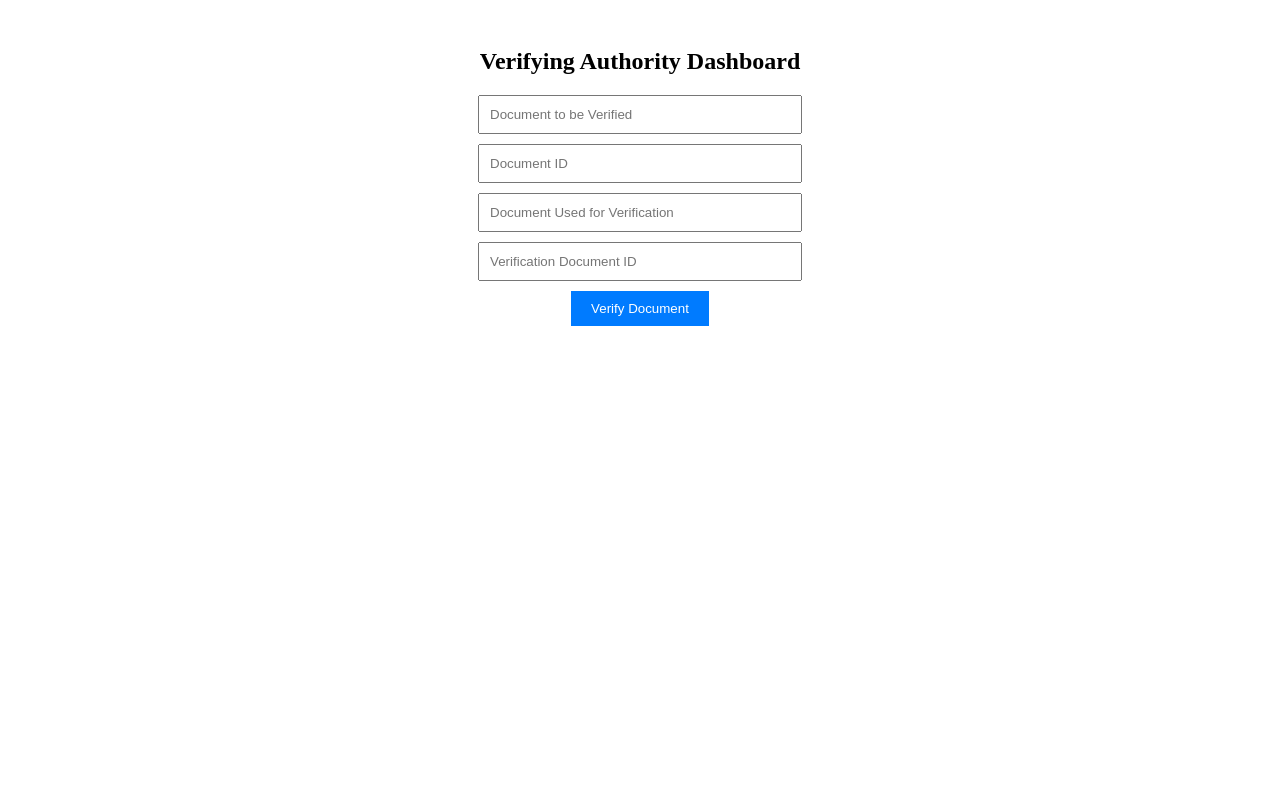
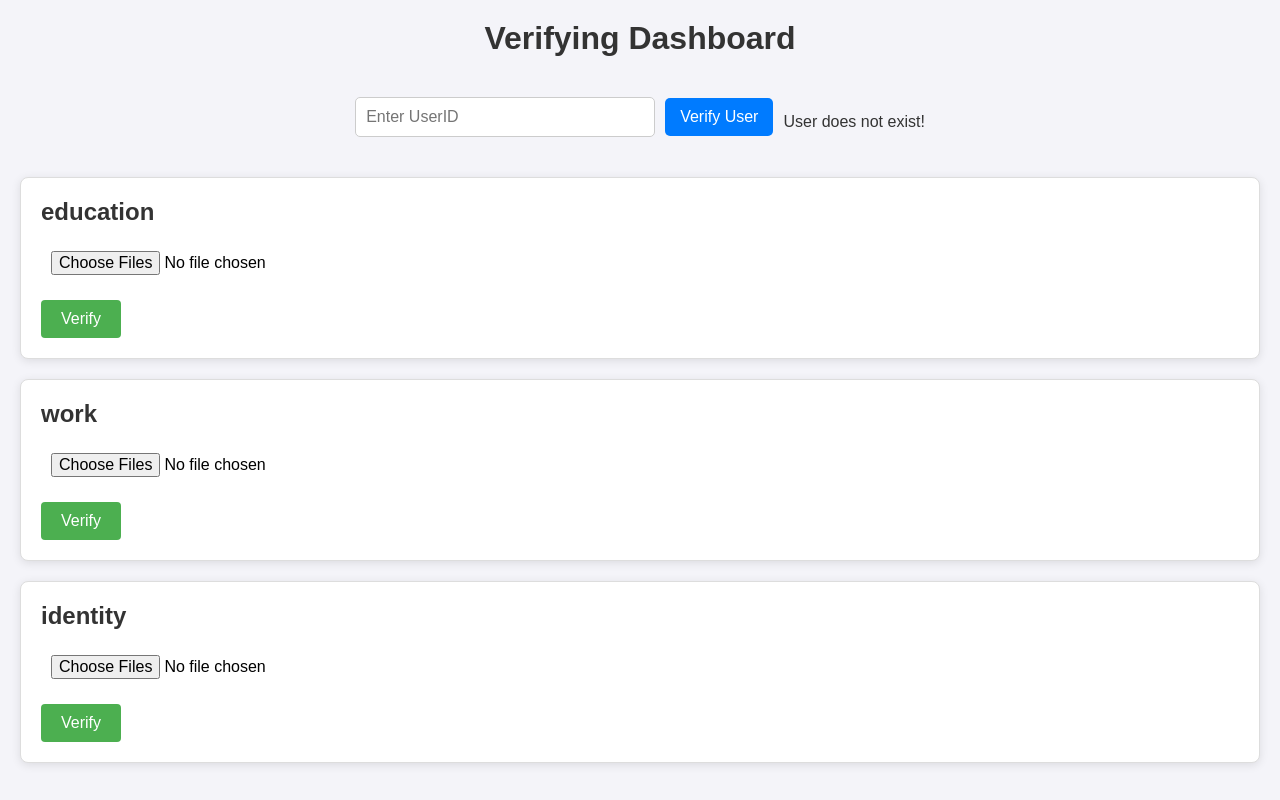
Before and after one commit to Intell-Alpha/documentVerification, a React (Vite) app in the folder JSapp/client/: page /VerifyingDashboard in a window 1280 px wide. Built offline with nearby package versions, Linux system fonts and the light colour scheme.

Commit message:
Kaushal (#20)
* updates in gemini and dashboards

* update:

```diff
--- a/JSapp/client/src/components/VerifyingDashboard.jsx
+++ b/JSapp/client/src/components/VerifyingDashboard.jsx
@@ -1,49 +1,177 @@
-import React, { useState } from 'react';
+import React, { useState, useEffect } from 'react';
+import app from '../../firebase/config';
+import { firestore, auth, storage } from '../../firebase/config';
+import { collection, doc, getDoc, getDocs, setDoc } from 'firebase/firestore';
+import { updateMetadata, getDownloadURL, ref, uploadBytesResumable } from 'firebase/storage';
+import { redirect, useNavigate } from 'react-router-dom';
+import './verifying.css';
 
 const VerifyingDashboard = () => {
-  const [document, setDocument] = useState('');
-  const [documentId, setDocumentId] = useState('');
-  const [verificationDocument, setVerificationDocument] = useState('');
-  const [verificationDocumentId, setVerificationDocumentId] = useState('');
+  const [userID, setUserID] = useState('');
+  const [userVerified, setUserVerified] = useState(false);
+
+  const [catAccess, setCatAccess] = useState(['education', 'work', 'identity']);
+
+  const navigate = useNavigate();
+    // This is the empty function you asked me to create.
+    useEffect(() => {
+      console.log("Verifying Dashboard has been loaded or reloaded.");
+      // getCategoryAccess();
+
+      // You can add any logic you want to execute here by replacing my
+    }, []); // Empty dependency array means this runs only once on mount
+
+
+    async function getCategoryAccess(){
+      // console.log("fetchDB called");
+      try {
+
+        console.log(auth.currentUser['uid']);
+        const path = 'users/'+auth.currentUser['uid']+'/authorization'
+        const snapshot = await getDoc(doc(firestore, path, 'credentials'))
+        const catAcc = snapshot.data()['categoryAccess']
+        const isValid = snapshot.data()['dashboardAccess']==='Verifying'
+        setCatAccess(catAcc)
+        if(!isValid){
+          alert('You do not have access to this dashboard');
+          navigate('/')
+        }
+      } catch (error) {
+        // alert("please login again");
+        navigate('/')
+      }
+    }
+
 
   const handleVerify = () => {
     // Handle verification logic here
     alert('Document verified successfully!');
   };
 
+  const getVerificationScore = () => {
+
+  }
+
+  const verifyDocuments = (category, files) => {
+    // Mock verification process (replace with actual function)
+    return {
+      summary: `Verified ${files.length} files in ${category}`,
+      score: Math.floor(Math.random() * 100) // Random score (replace with real logic)
+    };
+  };
+
+  const CategorySection = ({ category }) => {
+    const [files, setFiles] = useState([]);
+    const [verificationResult, setVerificationResult] = useState(null);
+
+    const handleFileUpload = (event) => {
+      const uploadedFiles = Array.from(event.target.files);
+      setFiles((prevFiles) => [...prevFiles, ...uploadedFiles]);
+    };
+    const handleDeleteFile = (fileName) => {
+      setFiles((prevFiles) => prevFiles.filter(file => file.name !== fileName));
+    };
+
+
+    const handleVerify = () => {
+      if (files.length === 0) {
+        alert("Please upload files before verifying.");
+        return;
+      }
+      const result = verifyDocuments(category, files);
+      setVerificationResult(result);
+    };
+
+    return (
+      <div className="category-section">
+        <h2 className="category-title">{category}</h2>
+
+        {/* File Upload */}
+        <input
+          className="file-input"
+          type="file"
+          multiple
+          accept=".pdf, .jpg, .jpeg, .png"
+          onChange={handleFileUpload}
+        />
+
+        {/* Uploaded Files */}
+        {files.length > 0 && (
+          <ul className="file-list">
+            {files.map((file, index) => (
+              <li key={index} className="file-item">
+                {file.name}
+                <button className="delete-btn" onClick={() => handleDeleteFile(file.name)}>Delete</button>
+              </li>
+            ))}
+          </ul>
+        )}
+
+        {/* Verify Button */}
+        <button className="verify-btn" onClick={handleVerify}>Verify</button>
+
+        {/* Summary and Score */}
+        {verificationResult && (
+          <div className="verification-result">
+            <p><strong>Summary:</strong> {verificationResult.summary}</p>
+            <p><strong>Score:</strong> {verificationResult.score}</p>
+          </div>
+        )}
+      </div>
+    );
+  };
+
+
+  const handleUserVerify = async() => {
+    console.log('pressed user verify')
+    try {
+      console.log(userID)
+      const colRef = doc(firestore, 'users', userID)
+      const snapshot = await getDoc(colRef)
+      if(snapshot.exists()){
+        setUserVerified(true)
+      }
+      else{
+        setUserVerified(false)
+      }
+
+
+
+    } catch (error) {
+      // console.log(error)
+      setUserVerified(false)
+    }
+  }
+
   return (
-    <div style={styles.container}>
-      <h2>Verifying Authority Dashboard</h2>
-      <input
-        type="text"
-        placeholder="Document to be Verified"
-        value={document}
-        onChange={(e) => setDocument(e.target.value)}
-        style={styles.input}
-      />
-      <input
-        type="text"
-        placeholder="Document ID"
-        value={documentId}
-        onChange={(e) => setDocumentId(e.target.value)}
-        style={styles.input}
-      />
-      <input
-        type="text"
-        placeholder="Document Used for Verification"
-        value={verificationDocument}
-        onChange={(e) => setVerificationDocument(e.target.value)}
-        style={styles.input}
-      />
-      <input
-        type="text"
-        placeholder="Verification Document ID"
-        value={verificationDocumentId}
-        onChange={(e) => setVerificationDocumentId(e.target.value)}
-        style={styles.input}
-      />
-      <button onClick={handleVerify} style={styles.button}>Verify Document</button>
+    <div className="App">
+
+      <h1 className="dashboard-heading">Verifying Dashboard</h1>
+      <div className="user-verification-section">
+        <input
+          type="text"
+          placeholder="Enter UserID"
+          value={userID}
+          onChange={(e) => setUserID(e.target.value)}
+          className="user-id-input"
+        />
+        <button onClick={handleUserVerify} className="verify-user-btn">
+          Verify User
+        </button>
+        {userVerified !== null && (
+          <p className="user-verification-result">
+            {userVerified ? 'User exists!' : 'User does not exist!'}
+          </p>
+        )}
+
+      </div>
+
+      {catAccess.map((category, index) => (
+        <CategorySection key={index} category={category} />
+      ))}
+
     </div>
+
   );
 };
 
--- /dev/null
+++ b/JSapp/client/src/components/verifying.css
@@ -0,0 +1,135 @@
+* {
+    box-sizing: border-box;
+    margin: 0;
+    padding: 0;
+  }
+
+  body {
+    font-family: 'Arial', sans-serif;
+    background-color: #f4f4f9;
+    padding: 20px;
+  }
+
+  .App {
+    display: flex;
+    flex-direction: column;
+    gap: 20px;
+  }
+
+  .dashboard-heading {
+    font-size: 32px;
+    color: #333;
+    text-align: center;
+    margin-bottom: 20px;
+  }
+
+  .user-verification-section {
+  display: flex;
+  align-items: center;
+  gap: 10px;
+  margin-bottom: 20px;
+  justify-content: center;
+}
+
+.user-id-input {
+    padding: 10px;
+    font-size: 16px;
+    border-radius: 5px;
+    border: 1px solid #ccc;
+    width: 300px;
+  }
+
+  .verify-user-btn {
+    padding: 10px 15px;
+    background-color: #007bff;
+    color: white;
+    border: none;
+    border-radius: 5px;
+    cursor: pointer;
+    font-size: 16px;
+  }
+
+  .verify-user-btn:hover {
+    background-color: #0056b3;
+  }
+
+  /* Result message */
+  .user-verification-result {
+    font-size: 16px;
+    margin-top: 10px;
+    color: #333;
+    text-align: center;
+  }
+  .category-section {
+    background-color: #fff;
+    border: 1px solid #ddd;
+    border-radius: 8px;
+    padding: 20px;
+    box-shadow: 0 2px 10px rgba(0, 0, 0, 0.1);
+  }
+
+  .category-title {
+    font-size: 24px;
+    margin-bottom: 15px;
+    color: #333;
+  }
+
+  .file-input {
+    display: block;
+    margin-bottom: 15px;
+    padding: 10px;
+    font-size: 16px;
+  }
+
+  .file-list {
+    list-style: none;
+    padding: 0;
+    margin-bottom: 15px;
+  }
+
+  .file-item {
+    display: flex;
+    justify-content: space-between;
+    align-items: center;
+    padding: 8px 0;
+    border-bottom: 1px solid #eee;
+  }
+
+  .delete-btn {
+    background-color: #ff6b6b;
+    border: none;
+    padding: 5px 10px;
+    border-radius: 4px;
+    color: white;
+    cursor: pointer;
+    font-size: 14px;
+  }
+
+  .delete-btn:hover {
+    background-color: #ff4d4d;
+  }
+
+  .verify-btn {
+    background-color: #4CAF50;
+    border: none;
+    padding: 10px 20px;
+    border-radius: 4px;
+    color: white;
+    cursor: pointer;
+    font-size: 16px;
+  }
+
+  .verify-btn:hover {
+    background-color: #45a049;
+  }
+
+  .verification-result {
+    margin-top: 15px;
+    padding: 10px;
+    background-color: #f9f9f9;
+    border-left: 4px solid #4CAF50;
+  }
+
+  .verification-result p {
+    margin: 5px 0;
+  }
```
Also changed, not shown: JSapp/client/firebase/test.cjs (added, +21 -0 lines), 2 other files (tests, documents, lock files or other folders).
